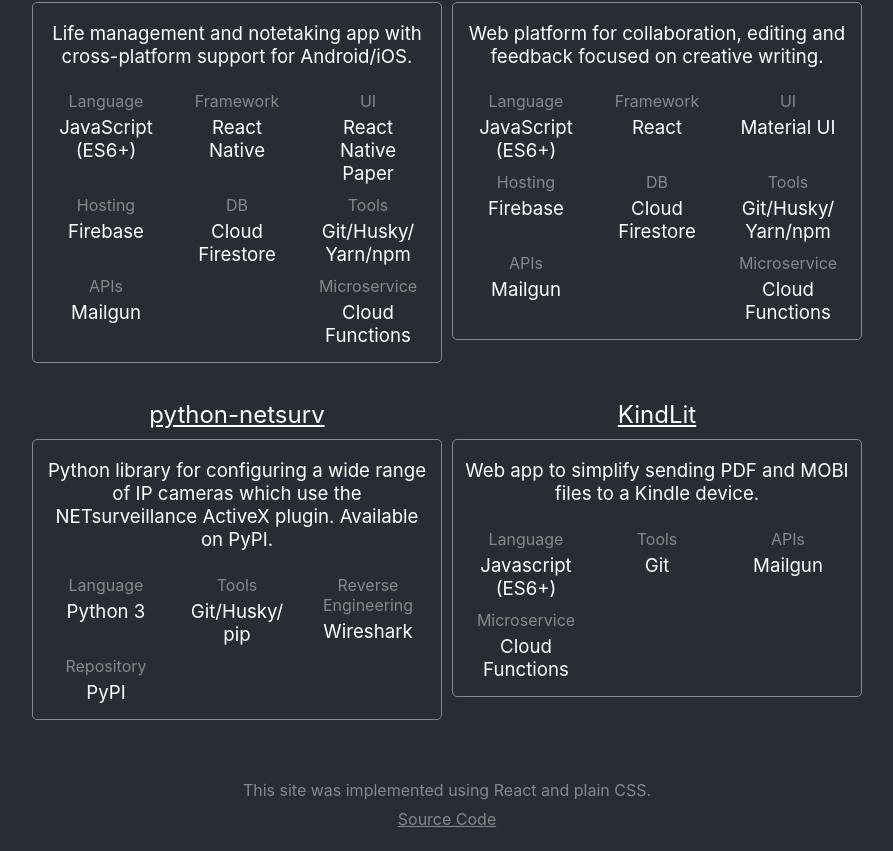
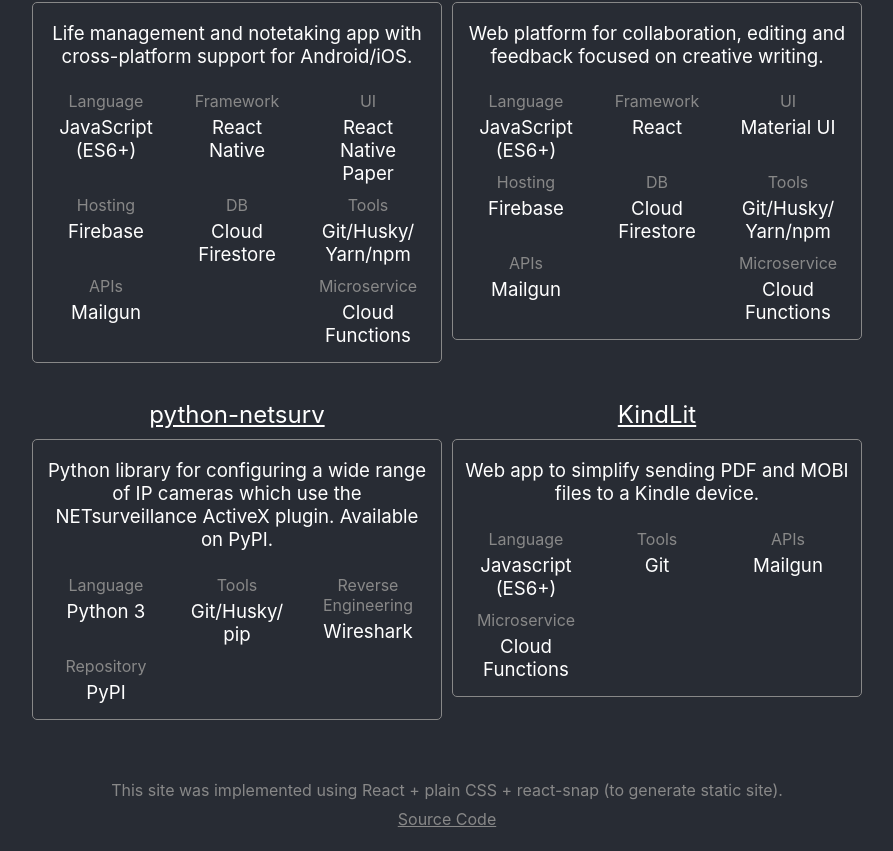
Before and after one commit to ekwoodrich/ekwoodrich.com, a React (Create React App) app: page / in a window 1280 px wide. Shown: the part 285-1136 px from the top of the page, without its empty margins (193-1086 px from the left). Built offline with nearby package versions, Linux system fonts and the light colour scheme.

Commit message:
Updated footer text.

```diff
--- a/src/components/Footer.js
+++ b/src/components/Footer.js
@@ -4,7 +4,8 @@
   return (
     <div className="footer">
       <div className="footerText">
-        This site was implemented using React and plain CSS.
+        This site was implemented using React + plain CSS + react-snap (to
+        generate static site).
       </div>
       <div>
         <a
```
